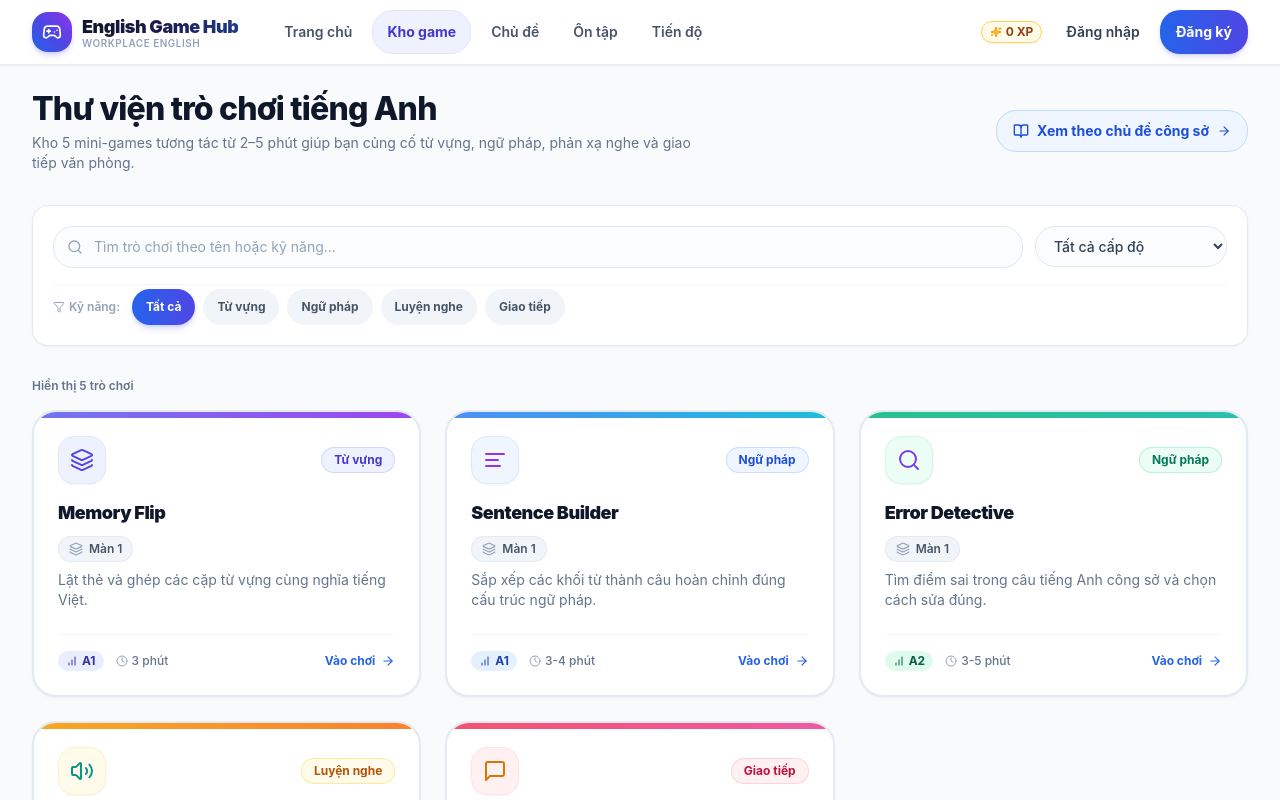
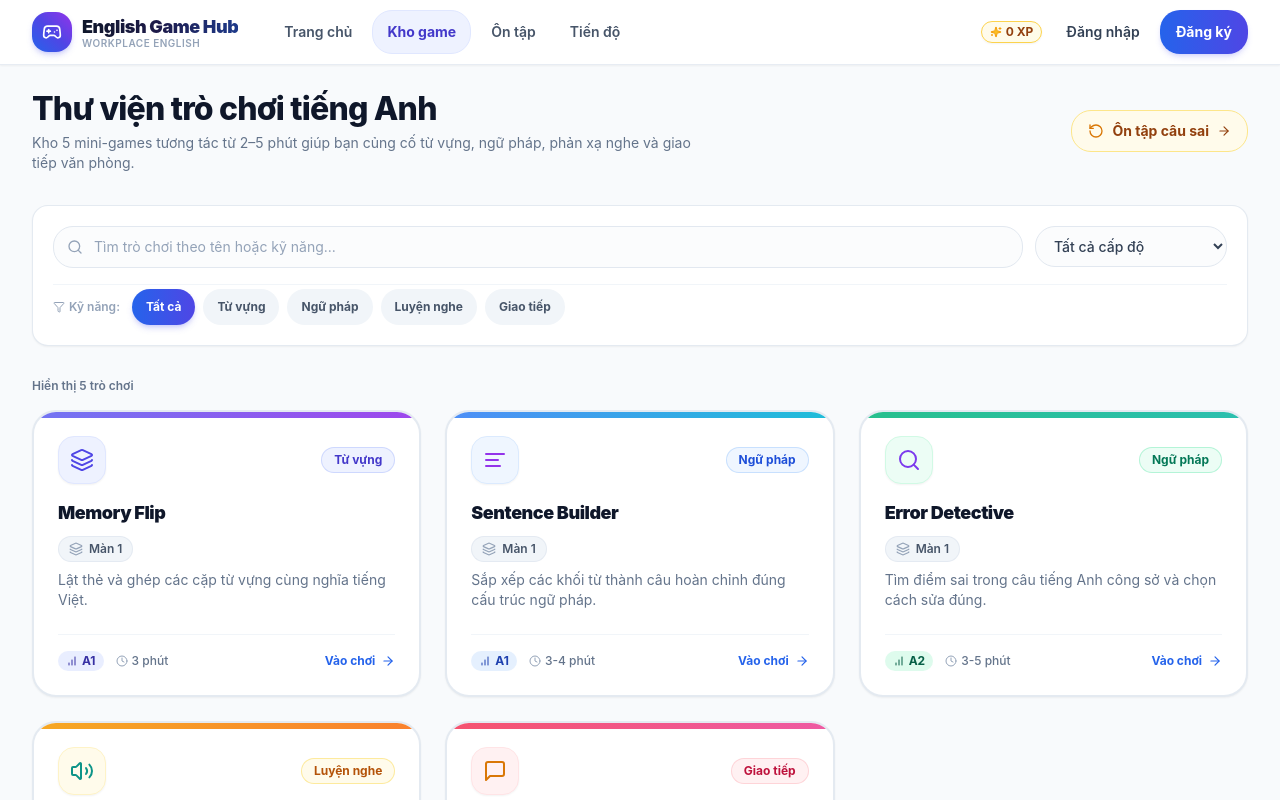
Before and after one commit to truongvinh-dev-fullstack/englist-game-hub, a Next.js app: page /games in a window 1280 px wide. Shown: the top 800 px of the page. Built offline with nearby package versions, Linux system fonts and the light colour scheme.

Commit message:
refactor: completely remove Topics tab from navigation and streamline learner UX

```diff
--- a/src/app/games/page.tsx
+++ b/src/app/games/page.tsx
@@ -11,7 +11,7 @@ import {
   MessageSquare,
   Filter,
   X,
-  BookOpen,
+  RotateCcw,
   ArrowRight,
 } from "lucide-react";
 import { AppShell } from "@/components/layout/AppShell";
@@ -91,11 +91,11 @@ export default function GameLibraryPage() {
           </div>
 
           <Link
-            href="/topics"
-            className="inline-flex items-center gap-2 rounded-xl border border-blue-200 bg-blue-50 px-4 py-2.5 text-xs sm:text-sm font-bold text-blue-700 hover:bg-blue-100 transition-colors self-start sm:self-auto shadow-xs"
+            href="/review"
+            className="inline-flex items-center gap-2 rounded-xl border border-amber-200 bg-amber-50 px-4 py-2.5 text-xs sm:text-sm font-bold text-amber-800 hover:bg-amber-100 transition-colors self-start sm:self-auto shadow-xs"
           >
-            <BookOpen className="h-4 w-4" />
-            <span>Xem theo chủ đề công sở</span>
+            <RotateCcw className="h-4 w-4 text-amber-600" />
+            <span>Ôn tập câu sai</span>
             <ArrowRight className="h-3.5 w-3.5" />
           </Link>
         </div>
--- a/src/app/topics/page.tsx
+++ b/src/app/topics/page.tsx
@@ -1,6 +1,6 @@
 "use client";
 
-import React, { useState } from "react";
+import React, { useState, useEffect } from "react";
 import Link from "next/link";
 import {
   Briefcase,
@@ -26,6 +26,12 @@ type LevelFilter = "all" | "A0–A1" | "A1–A2" | "A2–B1";
 
 export default function TopicsPage() {
   const [selectedLevel, setSelectedLevel] = useState<LevelFilter>("all");
+
+  useEffect(() => {
+    if (typeof window !== "undefined") {
+      window.location.replace("/games");
+    }
+  }, []);
 
   const filteredTopics = WORKPLACE_TOPICS.filter((t) => {
     if (selectedLevel === "all") return true;
--- a/src/components/layout/BottomNav.tsx
+++ b/src/components/layout/BottomNav.tsx
@@ -3,7 +3,7 @@
 import React from "react";
 import Link from "next/link";
 import { usePathname } from "next/navigation";
-import { Home, Gamepad2, BookOpen, TrendingUp, User } from "lucide-react";
+import { Home, Gamepad2, RotateCcw, TrendingUp, User } from "lucide-react";
 import { cn } from "@/lib/utils";
 
 export interface BottomNavProps {
@@ -13,7 +13,7 @@ export interface BottomNavProps {
 export const BOTTOM_NAV_ITEMS = [
   { href: "/", label: "Trang chủ", icon: Home },
   { href: "/games", label: "Kho game", icon: Gamepad2 },
-  { href: "/topics", label: "Chủ đề", icon: BookOpen },
+  { href: "/review", label: "Ôn tập", icon: RotateCcw },
   { href: "/progress", label: "Tiến độ", icon: TrendingUp },
   { href: "/profile", label: "Tài khoản", icon: User },
 ];
--- a/src/components/layout/Header.tsx
+++ b/src/components/layout/Header.tsx
@@ -17,7 +17,6 @@ export interface HeaderProps {
 export const NAV_LINKS = [
   { href: "/", label: "Trang chủ" },
   { href: "/games", label: "Kho game" },
-  { href: "/topics", label: "Chủ đề" },
   { href: "/review", label: "Ôn tập" },
   { href: "/progress", label: "Tiến độ" },
 ];
```
Also changed, not shown: 1 other file (tests, documents, lock files or other folders).
